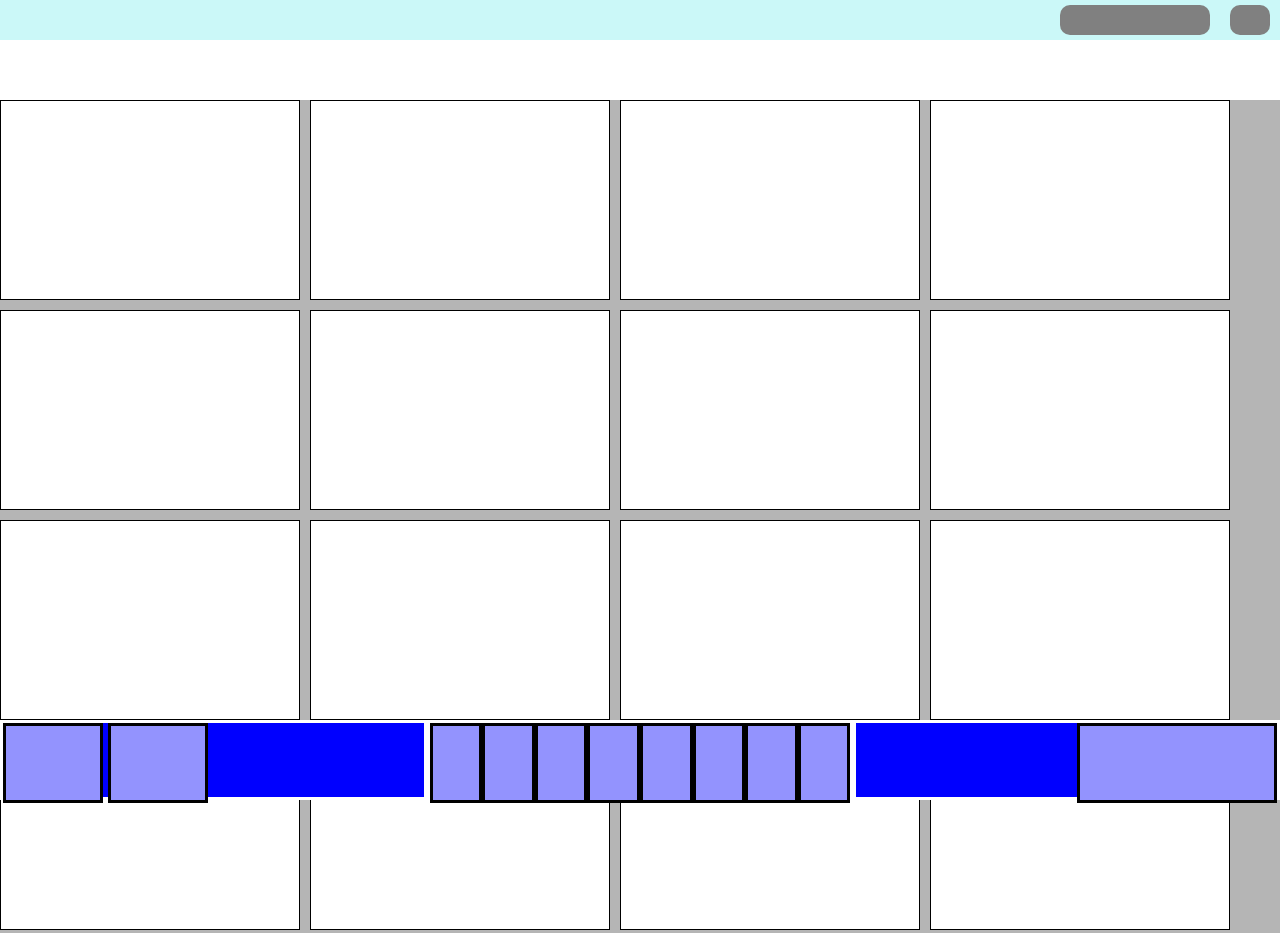
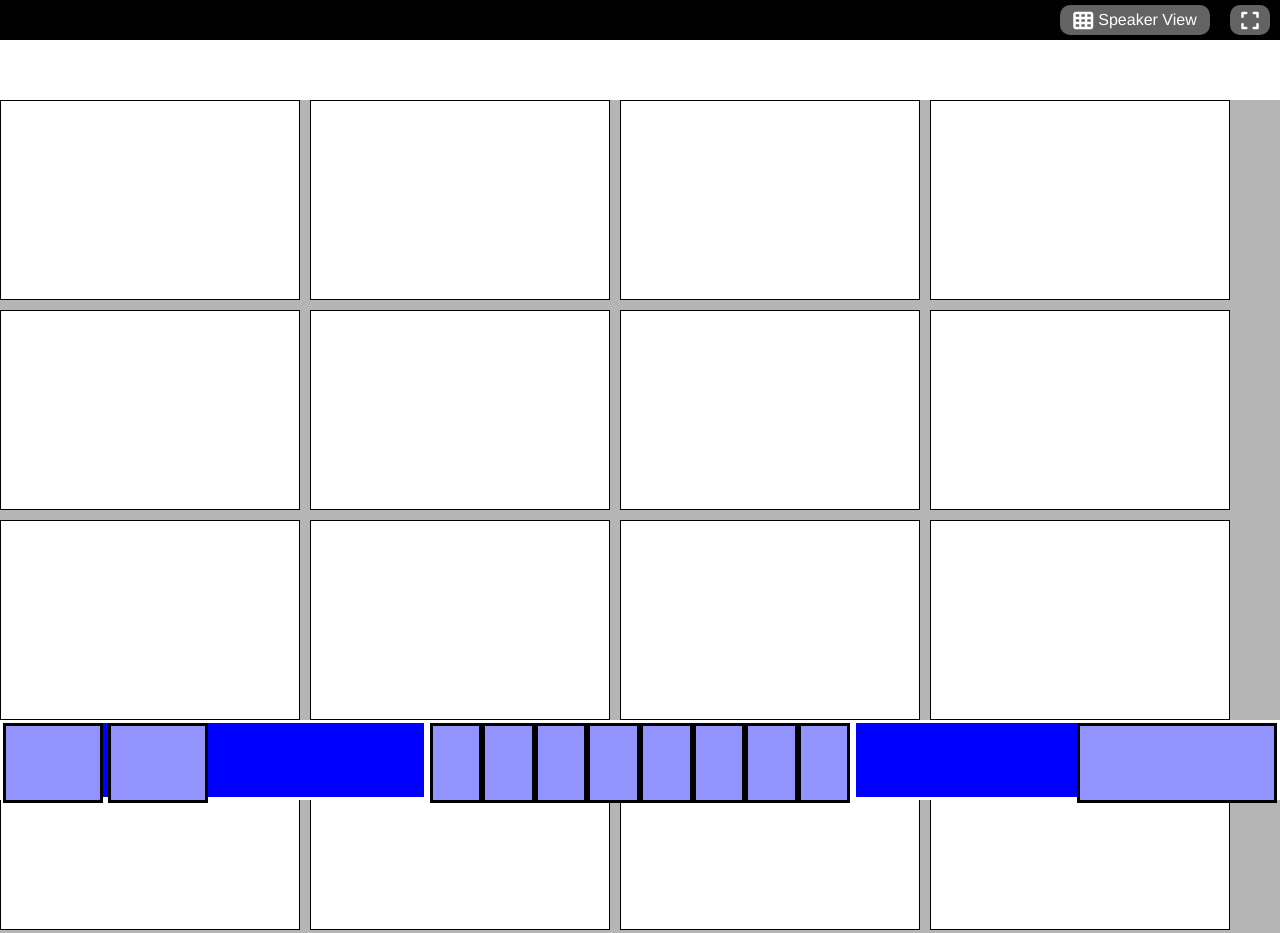
Before and after one commit to GabrieleLombard01/html-css-zoom, a plain HTML site: page index.html in a window 1280 px wide. Shown: the top 933 px of the page. Drawn offline with Linux system fonts and the light colour scheme.

Commit message:
header fix

```diff
--- a/css/style.css
+++ b/css/style.css
@@ -11,7 +11,7 @@ body{
 
 /*Generics*/
 header{
-    background-color: rgb(203, 248, 248);
+    background-color: black;
     width: 100%;
     display: flex;
     justify-content: flex-end;
@@ -46,9 +46,14 @@ footer{
 .side_bottoms{
     min-height: 30px;
     width: 150px;
-    background-color: grey;
+    background-color: rgba(255, 255, 255, 0.39);
     border-radius: 10px;
-    margin: 5px
+    margin: 5px;
+    color: white;
+    display: flex;
+    justify-content: center;
+    align-items: center;
+    gap: 5px;
 }
 .side_small_b{
     max-width: 40px;
--- a/index.html
+++ b/index.html
@@ -16,8 +16,15 @@
 <body>
     <!--Header-->
     <header>
-        <div class="side_bottoms"></div>
-        <div class="side_bottoms side_small_b"></div>
+        <div class="side_bottoms">
+            <i class="fa-solid fa-table-cells fa-lg"></i>
+            <span>Speaker View</span>
+        </div>
+
+
+        <div class="side_bottoms side_small_b">
+            <i class="fa-solid fa-expand fa-lg"></i>
+        </div>
     </header>
     <!--Main-->
     <main>
```
